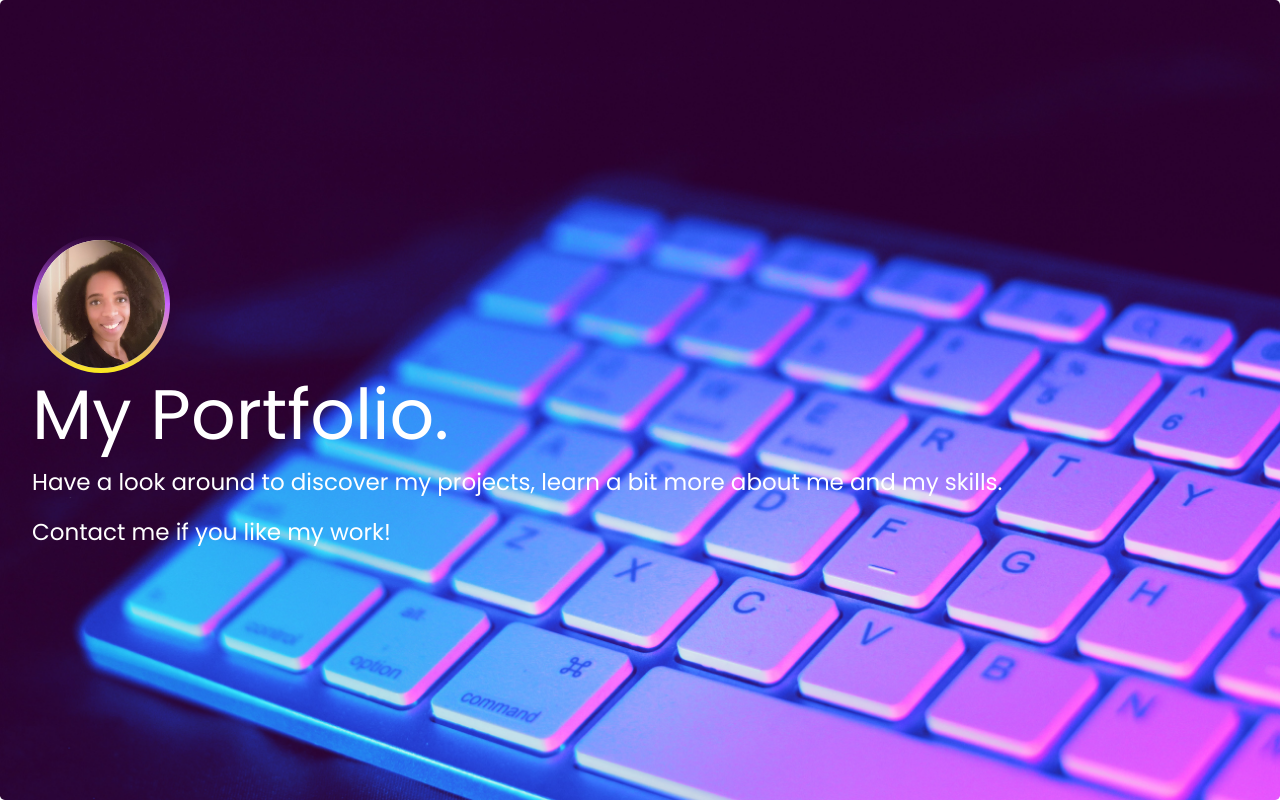
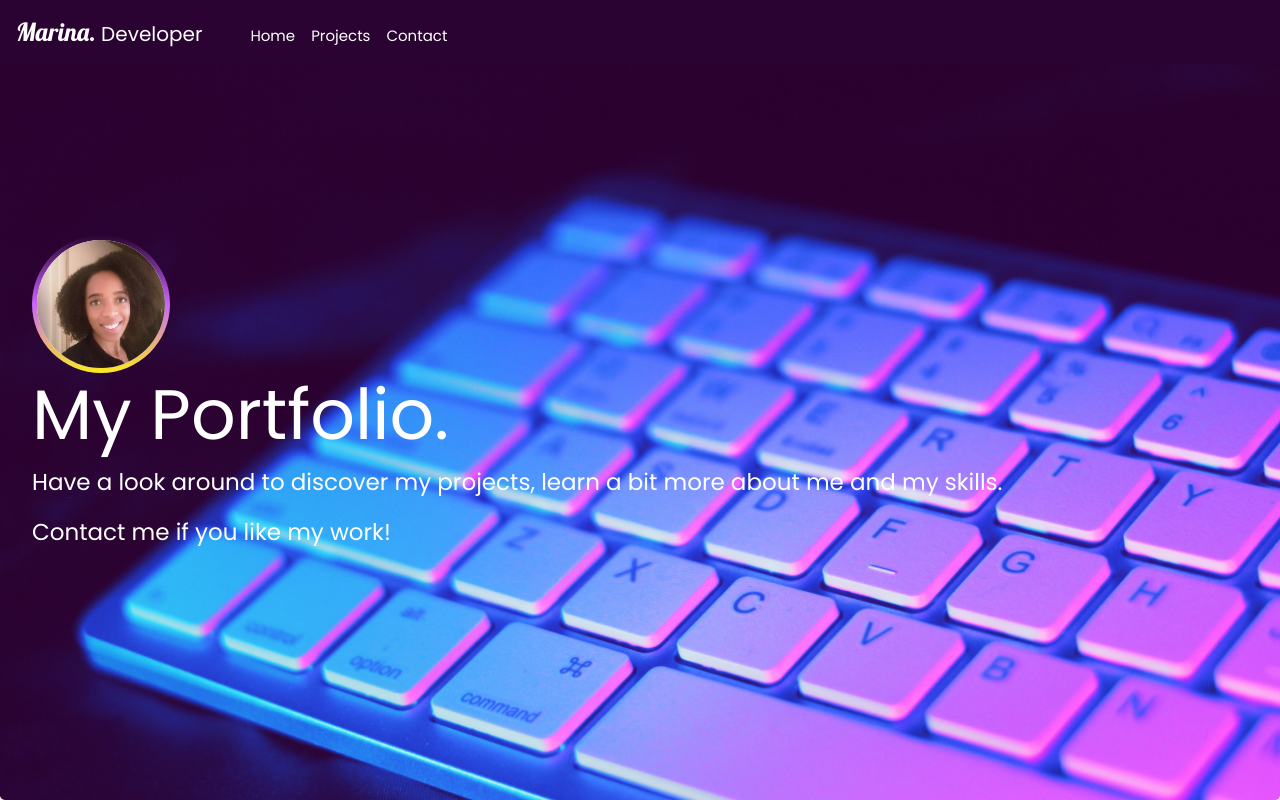
Before and after one commit to marinaongithub/react-portfolio, a React (Create React App) app: page / in a window 1280 px wide. Built offline with nearby package versions, Linux system fonts and the light colour scheme.

Commit message:
Added header component + styling

```diff
--- a/public/index.html
+++ b/public/index.html
@@ -4,7 +4,6 @@
     <meta charset="utf-8" />
     <link rel="icon" href="%PUBLIC_URL%/favicon.ico" />
     <meta name="viewport" content="width=device-width, initial-scale=1" />
-    <!-- <meta name="theme-color" content="#000000" /> -->
     <meta
       name="description"
       content="Web site created using create-react-app"
@@ -25,10 +24,12 @@
       Learn how to configure a non-root public URL by running `npm run build`.
     -->
 
-    <!-- Bootstrap css -->
+    <!-- Bootstrap -->
     <script src="https://code.jquery.com/jquery-3.3.1.slim.min.js" integrity="sha384-q8i/X+965DzO0rT7abK41JStQIAqVgRVzpbzo5smXKp4YfRvH+8abtTE1Pi6jizo" crossorigin="anonymous"></script>
     <script src="https://cdn.jsdelivr.net/npm/popper.js@1.14.7/dist/umd/popper.min.js" integrity="sha384-UO2eT0CpHqdSJQ6hJty5KVphtPhzWj9WO1clHTMGa3JDZwrnQq4sF86dIHNDz0W1" crossorigin="anonymous"></script>
     <link rel="stylesheet" href="https://cdn.jsdelivr.net/npm/bootstrap@4.3.1/dist/css/bootstrap.min.css" integrity="sha384-ggOyR0iXCbMQv3Xipma34MD+dH/1fQ784/j6cY/iJTQUOhcWr7x9JvoRxT2MZw1T" crossorigin="anonymous">
+    <script defer src="https://cdn.jsdelivr.net/npm/bootstrap@4.3.1/dist/js/bootstrap.min.js" integrity="sha384-JjSmVgyd0p3pXB1rRibZUAYoIIy6OrQ6VrjIEaFf/nJGzIxFDsf4x0xIM+B07jRM" crossorigin="anonymous"></script>
+
     <!-- Fonts -->
     <link rel="stylesheet" href="https://fonts.googleapis.com/css2?family=Lobster">
     <link rel="stylesheet" href="https://fonts.googleapis.com/css2?family=Poppins">
@@ -40,15 +41,5 @@
   <body>
     <noscript>You need to enable JavaScript to run this app.</noscript>
     <div id="root"></div>
-    <!--
-      This HTML file is a template.
-      If you open it directly in the browser, you will see an empty page.
-
-      You can add webfonts, meta tags, or analytics to this file.
-      The build step will place the bundled scripts into the <body> tag.
-
-      To begin the development, run `npm start` or `yarn start`.
-      To create a production bundle, use `npm run build` or `yarn build`.
-    -->
   </body>
 </html>
--- a/src/App.css
+++ b/src/App.css
@@ -11,14 +11,42 @@ body{
   }
 
 
+/* HEADER */
+
+.customNav {
+  position: fixed;
+  background-color: var(--main-dark) !important;
+  font-size: 15px;
+  color: white !important;
+  width: 100vw;
+}
+
+.customNav a {
+  color: white !important;
+}
+
+.navbar-brand {
+  margin-right: 2.5rem;
+}
+
+.navbar-brand span {
+  font-family: "Lobster", sans-serif;
+  font-size: 25px;
+}
+
+.nav-link {
+  padding-bottom: 0px;
+}
+
+
 /* HOME STYLE*/
 .jumbotron {
   background-image: url(../public/purple-keyboard.jpg);
   background-size: cover;
   background-repeat: no-repeat;
   background-position: center;
-  /* height: calc(100vh - 20px); */
   height: 100vh;
+  width: 100vw;
   display: flex;
   flex-direction: column;
   align-items: flex-start;
--- a/src/App.js
+++ b/src/App.js
@@ -1,11 +1,13 @@
 import './App.css';
 import Home from './components/pages/home/Home';
+import Header from './components/Header';
 
 function App() {
   return (
-
+    <div>
+      <Header/>
       <Home/>
-
+    </div>
   );
 }
 
--- a/src/components/Header.js
+++ b/src/components/Header.js
@@ -4,14 +4,14 @@ function Header() {
   return (
     <div>
         <nav className="navbar navbar-expand-lg navbar-dark bg-light customNav">
-            <a className="navbar-brand" href="#"><span>Marina.</span><span>Developer</span></a>    {/* TODO: check span */}
+            <a className="navbar-brand" href="#"><span>Marina.</span>  Developer</a>    {/* TODO: check span */}
 
             <button className="navbar-toggler" type="button" data-toggle="collapse" data-target="#navbarNavAltMarkup" aria-controls="navbarNavAltMarkup" aria-expanded="false" aria-label="Toggle navigation">
             <span className="navbar-toggler-icon"></span>
             </button>
             <div className="collapse navbar-collapse" id="navbarNavAltMarkup">
             <div className="navbar-nav">
-                <a className="nav-link active" href="#">Home<span class="sr-only">(current)</span></a>
+                <a className="nav-link active" href="#">Home</a>
                 <a className="nav-item nav-link" href="#wPork">Projects</a>
                 <a className="nav-item nav-link" href="#contact">Contact</a>
             </div>
```
